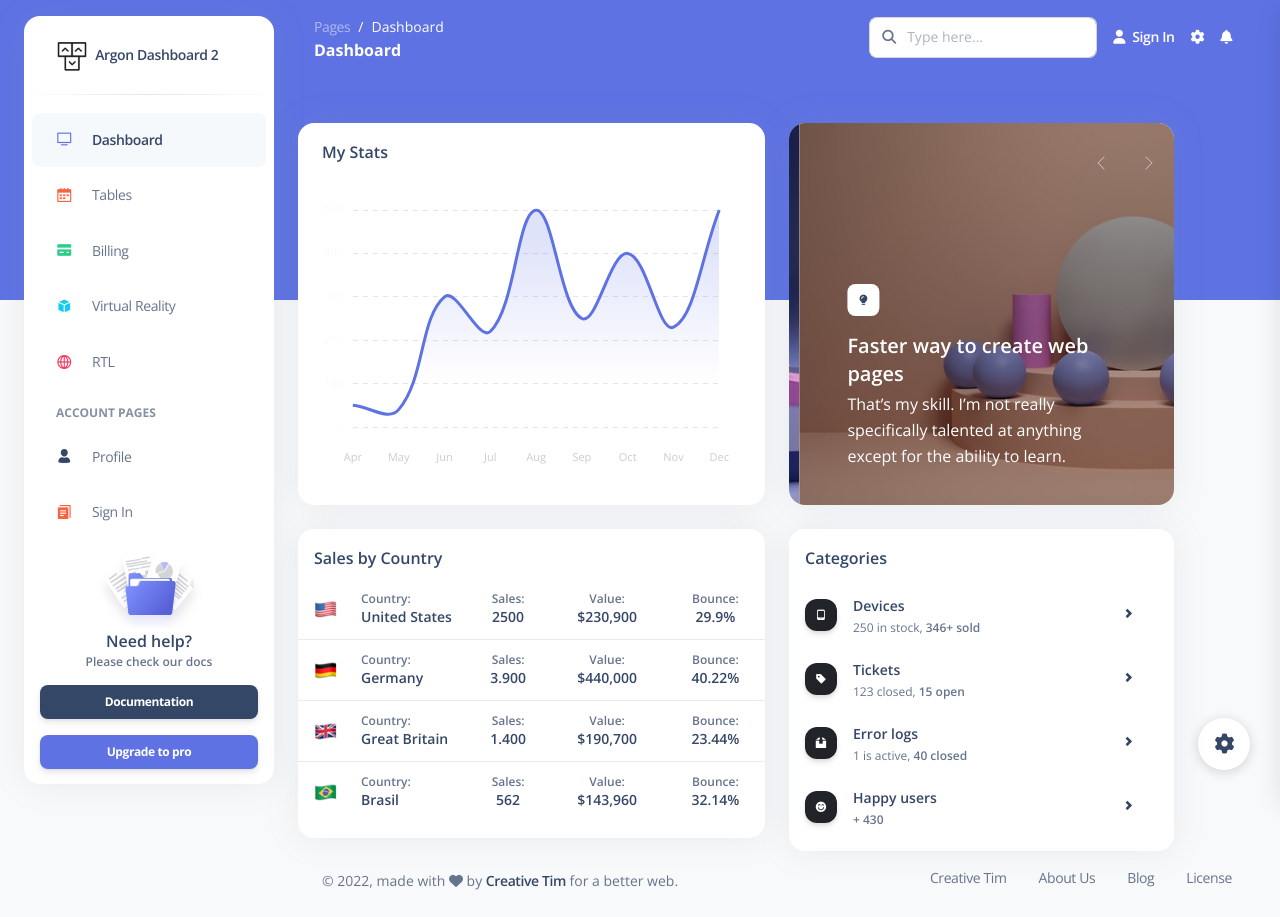
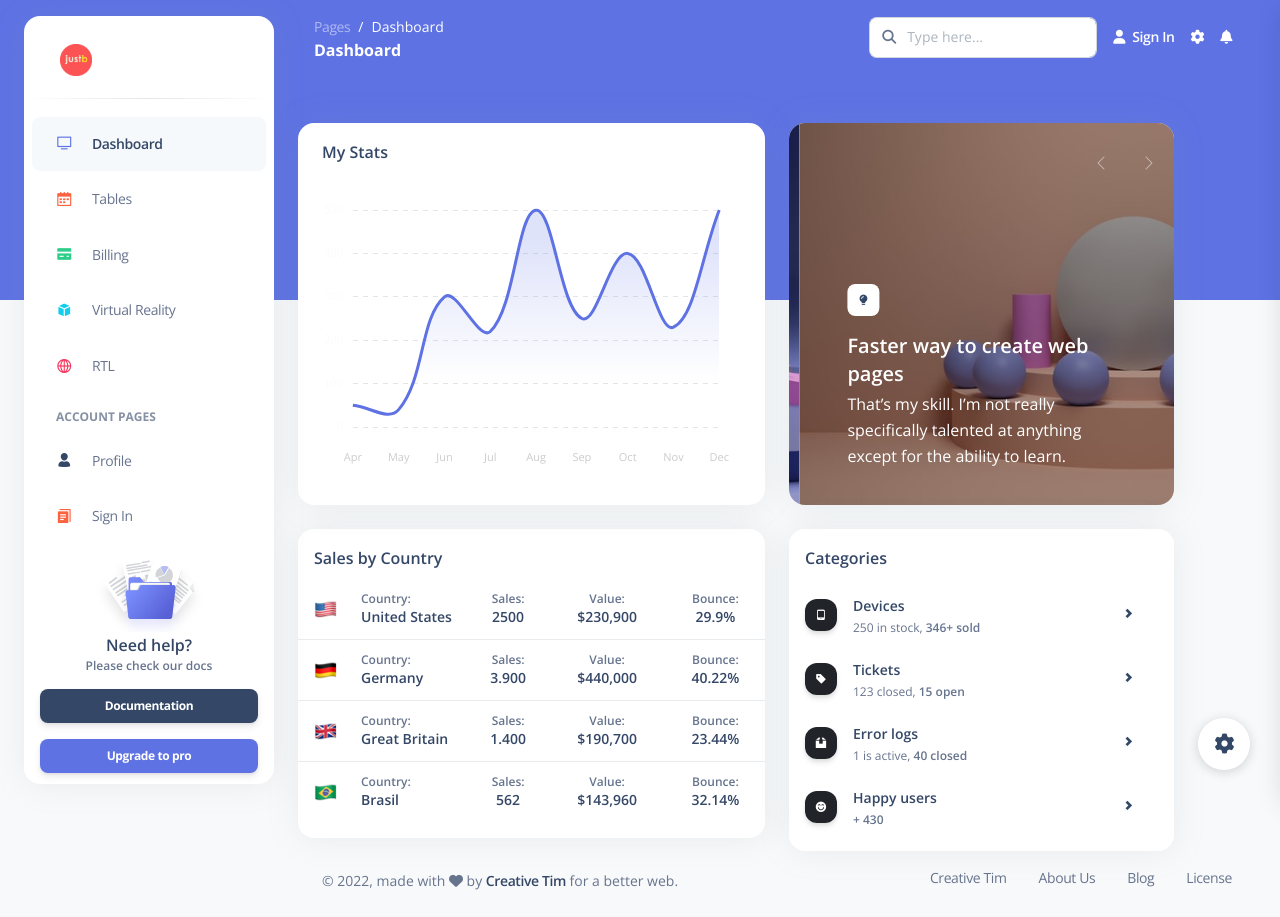
Before and after one commit to movewithjustb/v1-dashboard-prototype, a website: page index.html in a window 1280 px wide. Drawn offline with nearby package versions, Linux system fonts and the light colour scheme.

Commit message:
add logo

```diff
--- a/index.html
+++ b/index.html
@@ -40,9 +40,8 @@
   <aside class="sidenav bg-white navbar navbar-vertical navbar-expand-xs border-0 border-radius-xl my-3 fixed-start ms-4 " id="sidenav-main">
     <div class="sidenav-header">
       <i class="fas fa-times p-3 cursor-pointer text-secondary opacity-5 position-absolute end-0 top-0 d-none d-xl-none" aria-hidden="true" id="iconSidenav"></i>
-      <a class="navbar-brand m-0" href=" https://demos.creative-tim.com/argon-dashboard/pages/dashboard.html " target="_blank">
-        <img src="./assets/img/logo-ct-dark.png" class="navbar-brand-img h-100" alt="main_logo">
-        <span class="ms-1 font-weight-bold">Argon Dashboard 2</span>
+      <a class="navbar-brand m-1" href="https://movewithjustb.com/" target="_blank">
+        <img src="justblogo.png" class="navbar-brand-img h-100" alt="main_logo">
       </a>
     </div>
     <hr class="horizontal dark mt-0">
```
Also changed, not shown: justblogo.png (added).
